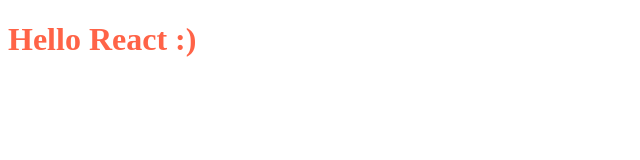
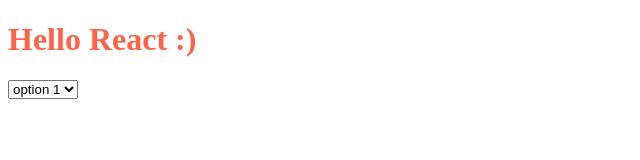
Before and after one commit to NarasimhaReddyY/formsy-components, a React app: page / in a window 1280 px wide. Shown: the top 160 px of the page, without its empty margins (0-640 px from the left). Built offline with nearby package versions, Linux system fonts and the light colour scheme.

Commit message:
Add select box component * integrated formsy and lodash * implimented a select box component which displays the options it recieves

```diff
--- a/package.json
+++ b/package.json
@@ -41,6 +41,7 @@
     "webpack-dev-server": "1.14.1"
   },
   "dependencies": {
+    "formsy-react": "^0.19.2",
     "react": "15.2.1",
     "react-dom": "15.2.1",
     "react-redux": "^5.0.4",
--- a/src/App.jsx
+++ b/src/App.jsx
@@ -1,9 +1,23 @@
 import React, {Component} from 'react';
+import SelectBox from './modules/common/SelectBox.jsx';
 
 class App extends Component {
   render() {
+  	// This is just for testing. Will remooved in future commits.
+		let options = [
+	  	{ label: "option 1", value: "value1"},
+	  	{ label: "option 2", value: "value2"},
+	  	{ label: "option 3", value: "value3"},
+	  	{ label: "option 4", value: "value4"},
+	  	{ label: "option 5", value: "value5"},
+	  	{ label: "option 6", value: "value6"},
+	  ]
+
     return (
-      <h1>Hello React :)</h1>
+    	<div>
+	      <h1>Hello React :)</h1>
+	    	<SelectBox options={options} />
+    	</div>
     );
   }
 }
--- /dev/null
+++ b/src/modules/common/SelectBox.jsx
@@ -0,0 +1,30 @@
+import React, { Component } from 'react';
+import Formsy from 'formsy-react';
+import _ from 'lodash';
+
+class SelectBox extends Component {
+
+	createOptionNode = (option, index) => {
+		return (
+			<option key={index} value={option.value}>{option.label}</option>
+		)
+	}
+
+	render() {
+		let optionNodes = [];
+
+		_.forEach(this.props.options, (option, index) => {
+			optionNodes.push(this.createOptionNode(option, index));
+		});
+
+	  return (
+			<div>
+				<select>
+					{ optionNodes }
+				</select>
+	    </div>
+  	);
+	}
+}
+
+export default SelectBox;
```
